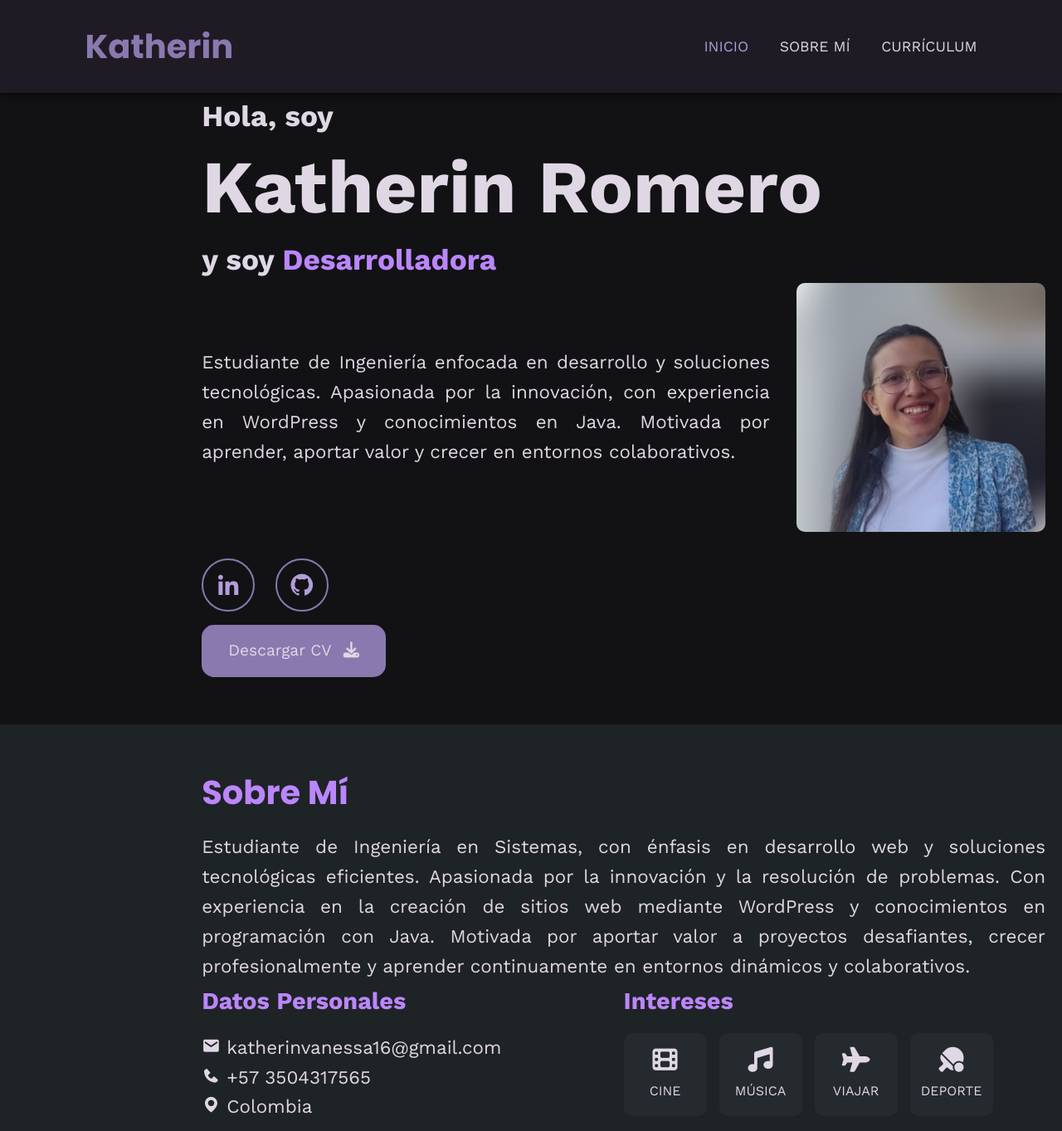
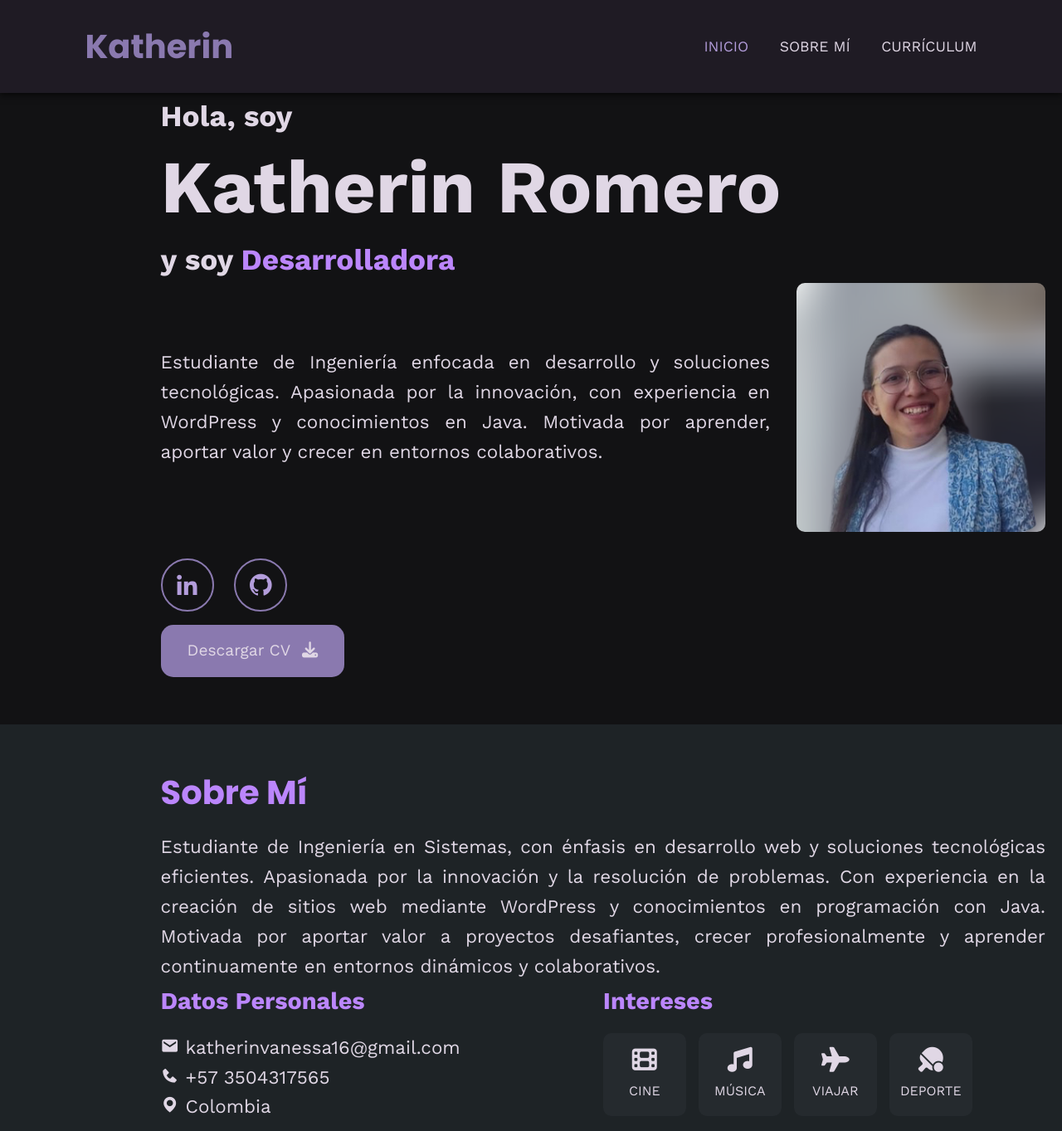
Before and after one commit to KatherinRomero/KatherinRomero.github.io, a plain HTML site: page index.html in a window 1280 px wide. Shown: the top 1363 px of the page at 83% size. Drawn offline with nearby package versions, Linux system fonts and the light colour scheme; a script that the page names is missing.

Commit message:
portafolio_1

```diff
--- a/styles.css
+++ b/styles.css
@@ -11,6 +11,7 @@
     scroll-behavior: smooth;
     font-family: 'Work Sans', sans-serif;
     text-align: justify;
+
 }
 
 :root {
@@ -71,7 +72,7 @@ body {
  .home-content{
     max-width: 1100px;
     margin: 0 auto;
-    margin-left: 18%;
+    margin-left: 14%;
     margin-top: 5%;
  }
  .home-content h4 {
@@ -194,7 +195,7 @@ body {
 .sobremi .contenido-seccion {
     max-width: 1100px;
     margin: 0 auto;
-    margin-left: 18%;
+    margin-left: 14%;
 }
 
 .sobremi h2 {
```
